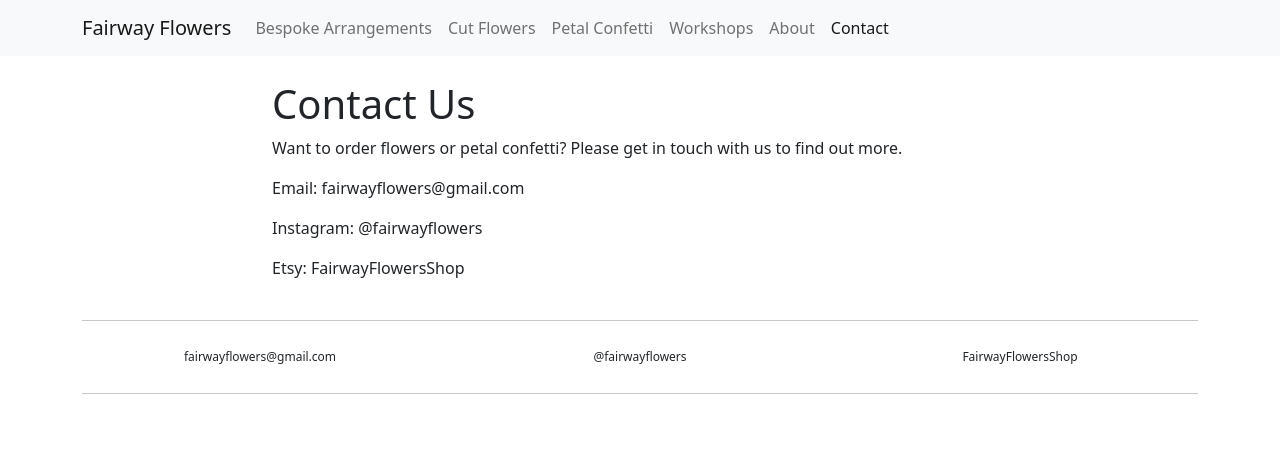
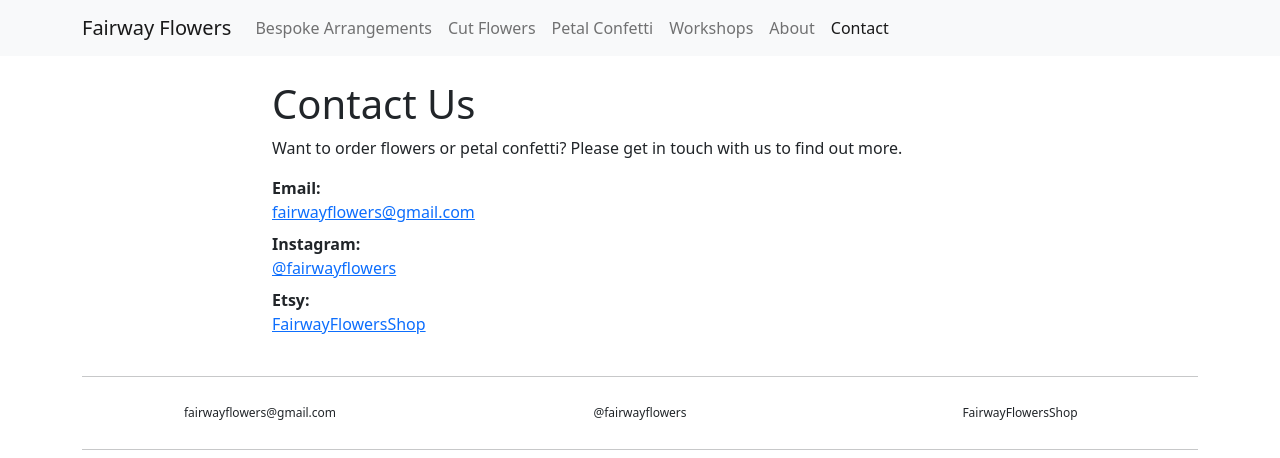
Before and after one commit to fairwayflowers/fairwayflowers.github.io, a Next.js app in the folder src/: page /contact in a window 1280 px wide. Shown: the top 458 px of the page. Built offline with nearby package versions, Linux system fonts and the light colour scheme.

Commit message:
Update: Footer and contact links

```diff
--- a/src/components/footer.tsx
+++ b/src/components/footer.tsx
@@ -1,6 +1,8 @@
 import React from "react";
 import { Col, Container, Row } from 'react-bootstrap'
 import styles from './Footer.module.css'
+import helperStyles from '../components/helper.module.css'
+import Link from "next/link";
 
 export default function Footer() {
   return (
@@ -9,13 +11,25 @@ export default function Footer() {
         <hr/>
         <Row className="text-center">
           <Col>
-            fairwayflowers@gmail.com
+            <Link href="mailto:fairwayflowers@gmail.com">
+              <a className={helperStyles.linkUnstyled}>
+                fairwayflowers@gmail.com
+              </a>
+            </Link>
           </Col>
           <Col>
-            @fairwayflowers
+            <Link href="https://www.instagram.com/fairwayflowers">
+              <a className={helperStyles.linkUnstyled}>
+                @fairwayflowers
+              </a>
+            </Link>
           </Col>
           <Col>
-            FairwayFlowersShop
+            <Link href="https://www.etsy.com/uk/shop/FairwayFlowersShop">
+              <a className={helperStyles.linkUnstyled}>
+                FairwayFlowersShop
+              </a>
+            </Link>
           </Col>
         </Row>
         <hr/>
--- a/src/pages/contact.tsx
+++ b/src/pages/contact.tsx
@@ -1,6 +1,7 @@
 import Head from 'next/head'
 import React from 'react'
 import { Container, Row, Col } from 'react-bootstrap'
+import Link from "next/link";
 
 export default function Contact() {
   return (
@@ -13,9 +14,26 @@ export default function Contact() {
           <Col sm={8}>
             <h1>Contact Us</h1>
             <p>Want to order flowers or petal confetti? Please get in touch with us to find out more. </p>
-            <p>Email: fairwayflowers@gmail.com</p>
-            <p>Instagram: @fairwayflowers</p>
-            <p>Etsy: FairwayFlowersShop</p>
+            <dl>
+              <dt>Email:</dt>
+              <dd>
+                <Link href="mailto:fairwayflowers@gmail.com">
+                  <a>fairwayflowers@gmail.com</a>
+                </Link>
+              </dd>
+              <dt>Instagram:</dt>
+              <dd>
+                <Link href="https://www.instagram.com/fairwayflowers">
+                  <a>@fairwayflowers</a>
+                </Link>
+              </dd>
+              <dt>Etsy:</dt>
+              <dd>
+                <Link href="https://www.etsy.com/uk/shop/FairwayFlowersShop">
+                  <a>FairwayFlowersShop</a>
+                </Link>
+              </dd>
+            </dl>
           </Col>
         </Row>
       </Container>
```
